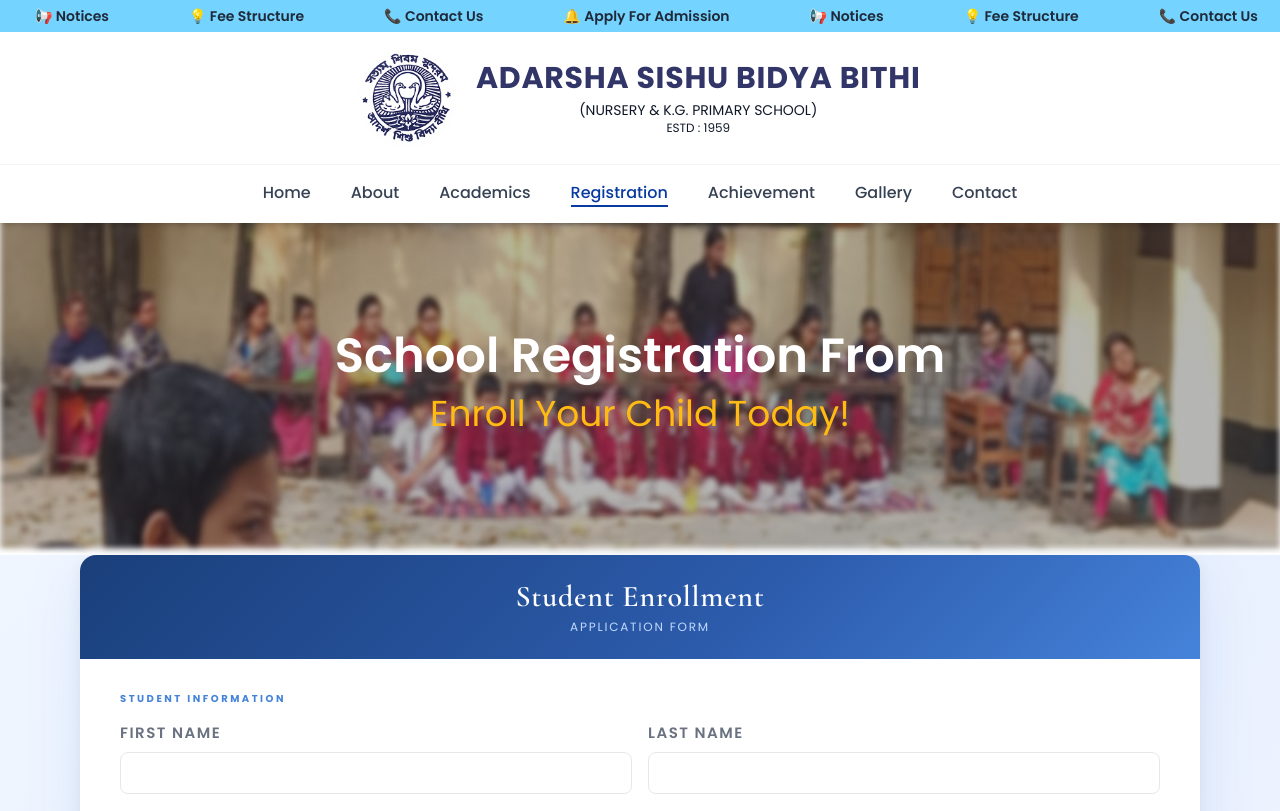
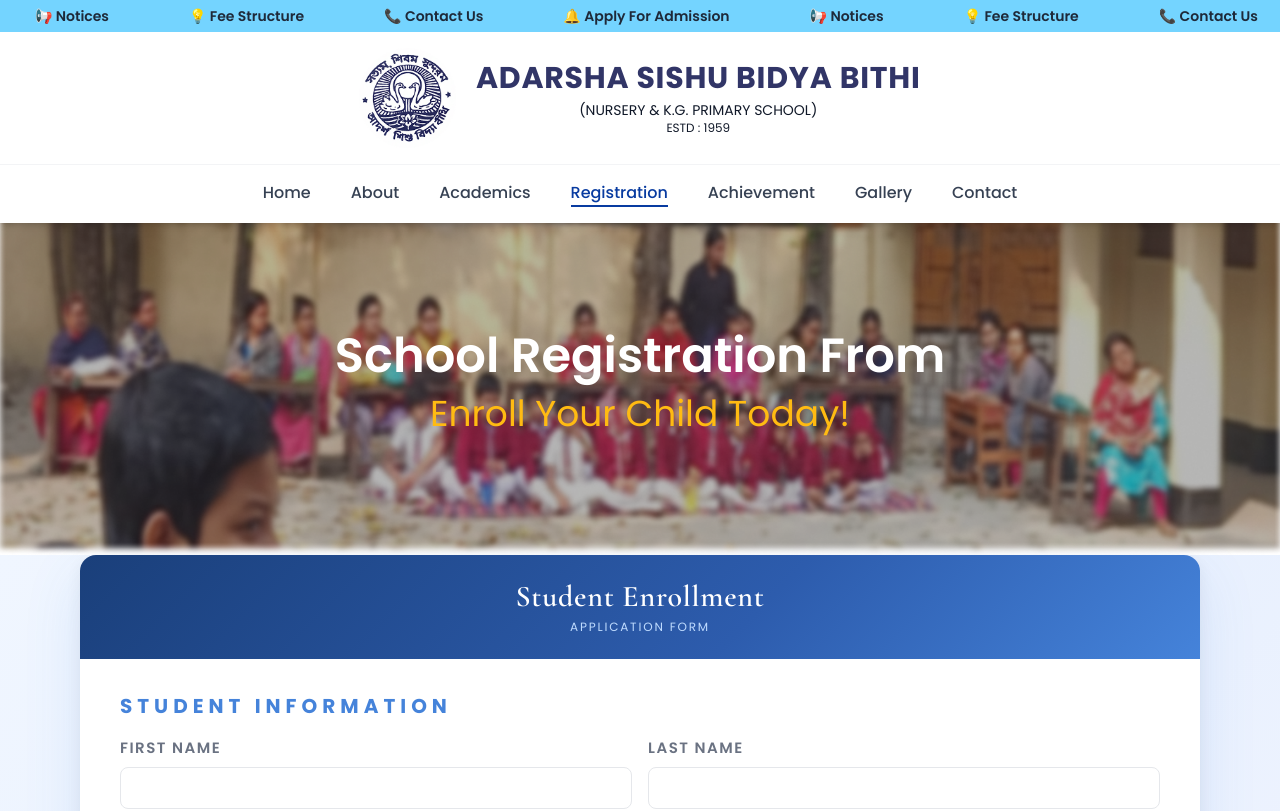
Before and after one commit to amar0026/School-project, a React (Vite) app: page /Registration in a window 1280 px wide. Shown: the top 811 px of the page. Built offline with nearby package versions, Linux system fonts and the light colour scheme.

Commit message:
registraion form fix

```diff
--- a/src/components/Registration.tsx/SchoolRegistrationForm.tsx
+++ b/src/components/Registration.tsx/SchoolRegistrationForm.tsx
@@ -100,7 +100,7 @@ export default function EnrollmentForm() {
 
             {/* Student Info */}
             <div>
-              <p className="text-[10px] font-bold tracking-[0.25em] uppercase text-[#4583DA] mb-3 sm:mb-4">
+              <p className="text-[20px] font-bold tracking-[0.25em] uppercase text-[#4583DA] mb-3 sm:mb-4">
                 Student Information
               </p>
 
```
